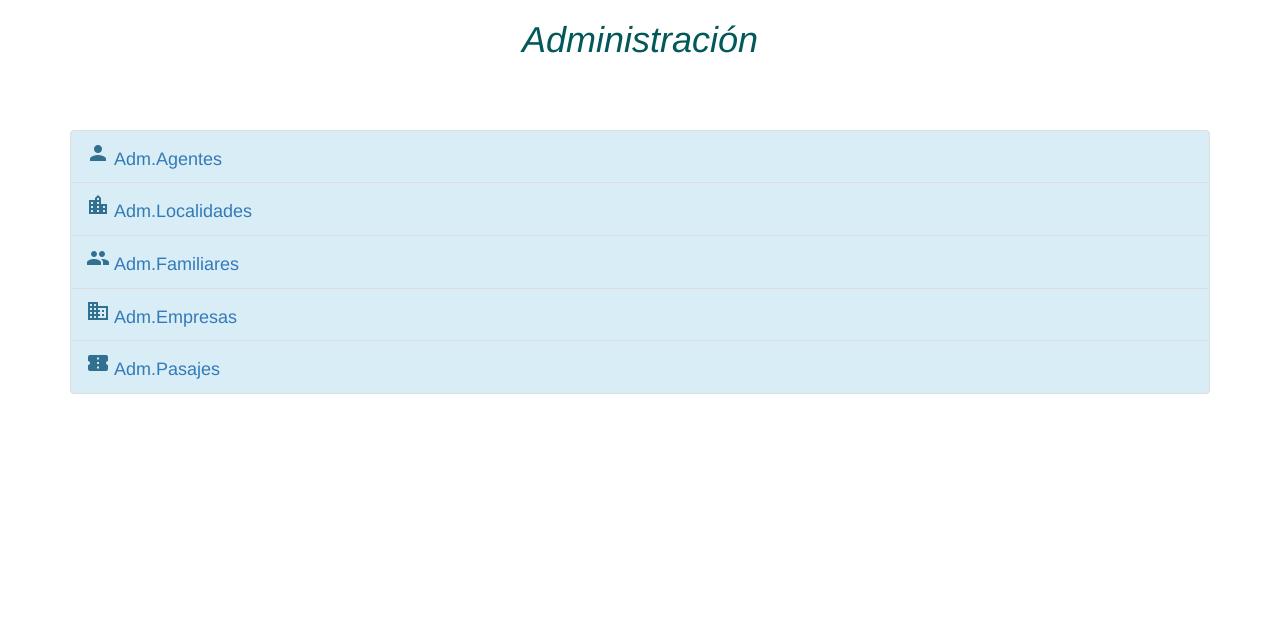
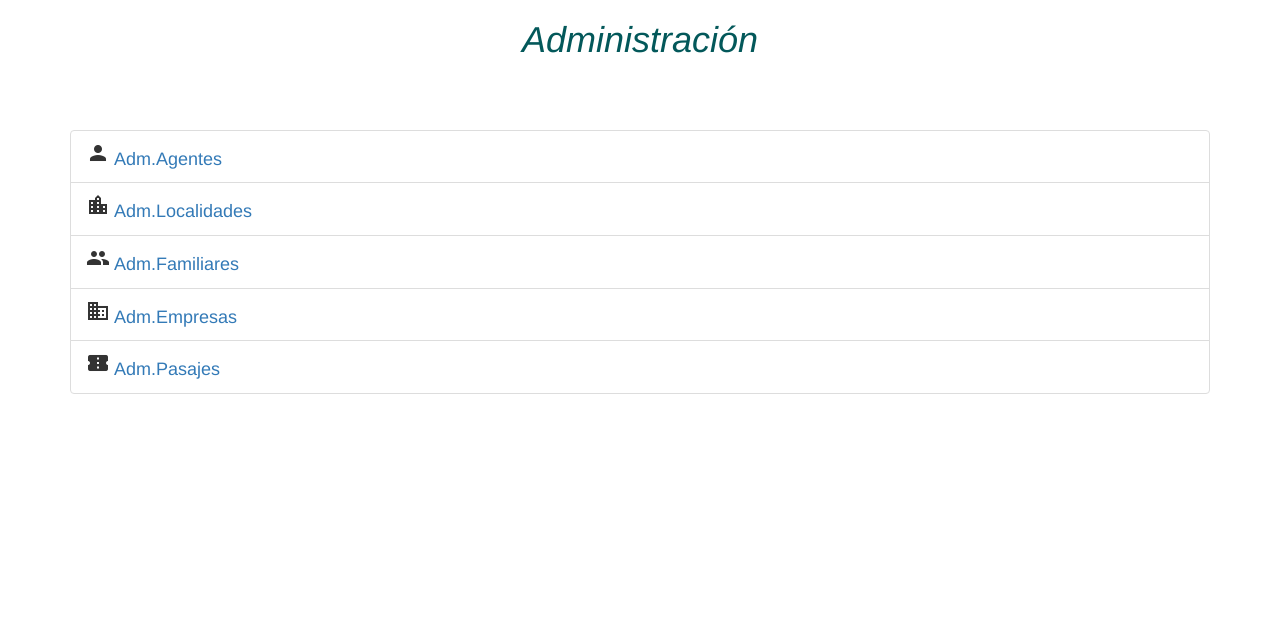
Before and after one commit to gonzalogabriel3/sistemaPasajes, a Django app: page /pasajes/ in a window 1280 px wide. Shown: the part 52-686 px from the top of the page. Run offline with Django 3.2, Linux system fonts and the light colour scheme; parts of the project's set-up code (start-up, migrations or seed data) failed here and were passed over; some libraries are stand-ins or nearby versions.

Commit message:
subo cambios

```diff
--- a/pasajes/templates/index.html
+++ b/pasajes/templates/index.html
@@ -4,19 +4,19 @@
 
 		<center><h1 style="color:#03585a" style="display: inline-block;"><i>Administraci&oacuten</i></h1></center>
 		<br><br><br>
-		 <ul class="list-group" >
+		 <div class="list-group" >
 
-		  <li class="list-group-item list-group-item-info"><i class="material-icons">person</i> <a style="font-size: 18px;" href="{% url 'agente' %}">Adm.Agentes</a></li>
+		  <li class="list-group-item"><i class="material-icons">person</i> <a style="font-size: 18px;" href="{% url 'agente' %}">Adm.Agentes</a></li>
 
-		  <li class="list-group-item list-group-item-info"><i class="material-icons">location_city</i> <a style="font-size: 18px;" href="{% url 'localidad' %}">Adm.Localidades</a></li>
+		  <li class="list-group-item"><i class="material-icons">location_city</i> <a style="font-size: 18px;" href="{% url 'localidad' %}">Adm.Localidades</a></li>
 
-		  <li class="list-group-item list-group-item-info"><i class="material-icons">group</i> <a style="font-size: 18px;" href="{% url 'familiar' %}">Adm.Familiares</a></li>
+		  <li class="list-group-item"><i class="material-icons">group</i> <a style="font-size: 18px;" href="{% url 'familiar' %}">Adm.Familiares</a></li>
 
-		  <li class="list-group-item list-group-item-info"><i class="material-icons">business</i> <a style="font-size: 18px;" href="{% url 'empresa' %}">Adm.Empresas</a></li>
+		  <li class="list-group-item"><i class="material-icons">business</i> <a style="font-size: 18px;" href="{% url 'empresa' %}">Adm.Empresas</a></li>
 
-		  <li class="list-group-item list-group-item-info"><i class="material-icons">confirmation_number</i> <a style="font-size: 18px;" href="{% url 'pasaje' %}">Adm.Pasajes</a></li>
+		  <li class="list-group-item"><i class="material-icons">confirmation_number</i> <a style="font-size: 18px;" href="{% url 'pasaje' %}">Adm.Pasajes</a></li>
 
-		</ul>
+		</div>
 
 
 <!-- Footer -->
--- a/pasajes/templates/indexAgente.html
+++ b/pasajes/templates/indexAgente.html
@@ -41,6 +41,7 @@
 	        	<td>
 	        		<a href="{% url 'modificacionAgente' agen.id %}" class="btn btn-warning"><span class="glyphicon glyphicon-edit"></span>Editar</a>
 	        		<a href="{% url 'bajaAgente' agen.id %}" class="btn btn-danger"><span class="glyphicon glyphicon-trash"></span> Eliminar</a>
+	        		<a href="{% url 'agentePasaje' %}" class="btn btn-info"><span class="glyphicon glyphicon-file"></span> Generar Pasaje</a>
 	        	</td>
 	    	</tr>
 	    {% endfor %}
--- a/pasajes/templates/plantillaBase.html
+++ b/pasajes/templates/plantillaBase.html
@@ -26,7 +26,7 @@
 	<!--Importo script para utilizar "datepicker" funcion de calendario-->
   	 <script src="https://code.jquery.com/ui/1.12.1/jquery-ui.js"></script>
 
-  	 <!-- Script y CSS de select2 -->
+  	 <!-- JavaScript y CSS de select2 -->
   	 {{ form.media.css }}
   	 {{ form.media.js }}
 
--- a/pasajes/urls.py
+++ b/pasajes/urls.py
@@ -5,6 +5,7 @@ from django.contrib.staticfiles.urls import staticfiles_urlpatterns
 
 urlpatterns = [
     path('reportePasaje/<int:idPasaje>/', views.reportePasaje, name='reportePasaje'),
+
     path('', views.index, name='index'),
     path('agente', views.indexAgenteView, name='agente'),
     path('localidad', views.indexLocalidadView, name='localidad'),
@@ -18,6 +19,7 @@ urlpatterns = [
     path('altaAgente', views.altaAgente, name='altaAgente'),
     path('modificacionAgente/<int:idAgente>/', views.modificacionAgente, name='modificacionAgente'),
     path('bajaAgente/<int:idAgente>/', views.bajaAgente, name='bajaAgente'),
+    path('agentePasaje',views.agentePasaje, name='agentePasaje'),
 
     #**ABM Localidad**#
     path('altaLocalidad', views.altaLocalidad, name='altaLocalidad'),
--- a/pasajes/views.py
+++ b/pasajes/views.py
@@ -390,4 +390,26 @@ def reportePasaje(request,idPasaje):
 
 	return response
 
+def agentePasaje(request):
+
+	if(request.method == 'POST'):
+		form=formularioPasajeAgente(request.POST)
+		#Valido el formulario
+		if(form.is_valid()):
+				pasaje=form.save(commit=False)
+				#Digo que la fecha de emision es la fecha/hora actual,le resto 3 horas con timedelta porque datetime.now() guarda la hora
+				#con 3 horas de adelanto
+				pasaje.fecha_emision=datetime.datetime.now()-datetime.timedelta(hours=3)
+
+				#(Si se desea que la fecha de emision sea automatica)pasaje.fecha_emision=datetime.datetime.now()
+				pasaje.save()
+				return redirect('pasaje')
+
+	#Si el request no es POST(GET) creo el formulario y lo renderizo en una vista
+	else:
+		form=formularioPasajeAgente()
+
+	titulo="Agregar nuevo pasaje"
+	return render(request,'formularios/agentePasaje.html',{'form':form,'titulo':titulo})
+
 #*************FIN REPORTES*************#
```
Also changed, not shown: pasajes/forms.py (+29 -2 lines), pasajes/templates/formularios/agentePasaje.html (added, +15 -0 lines), db.sqlite3.
